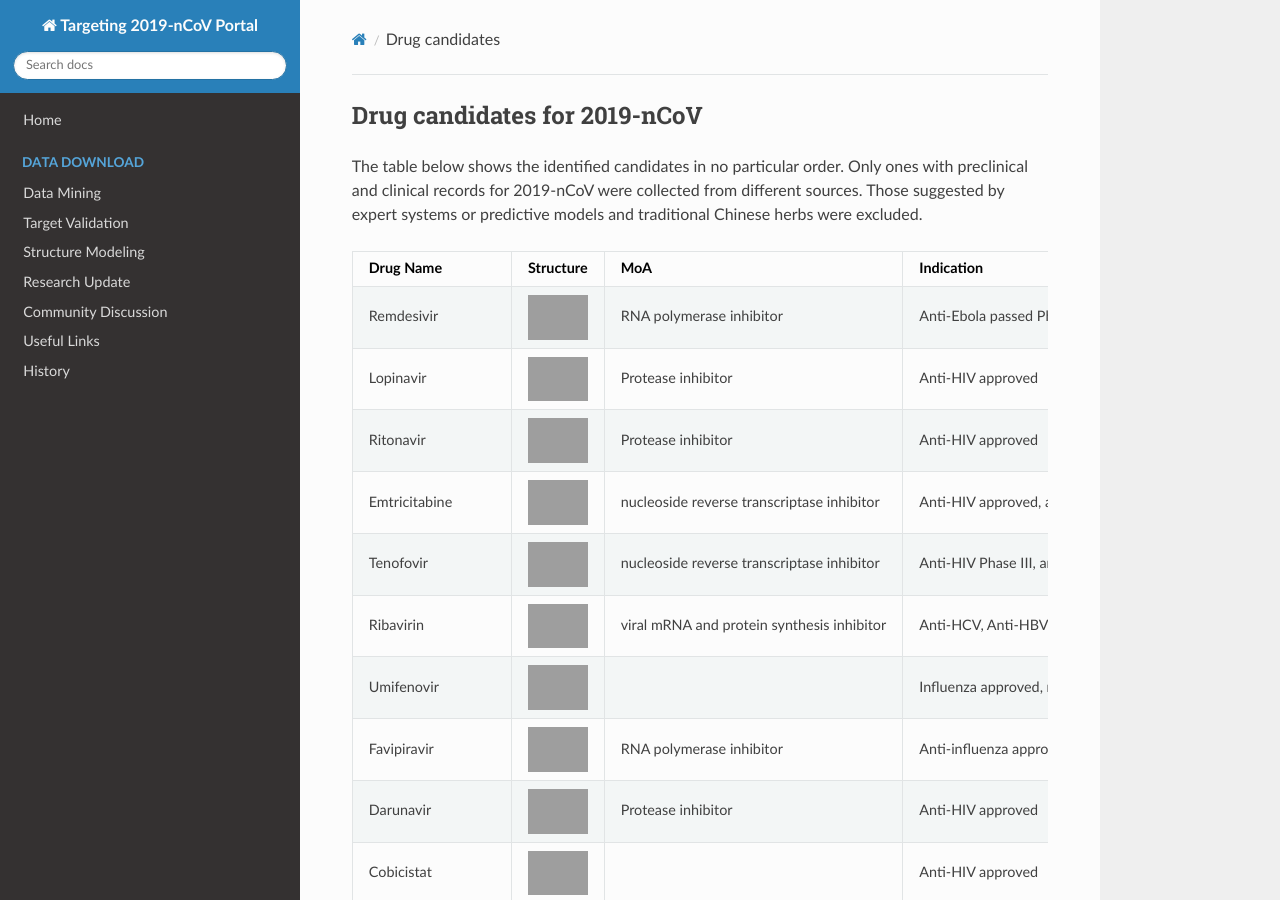
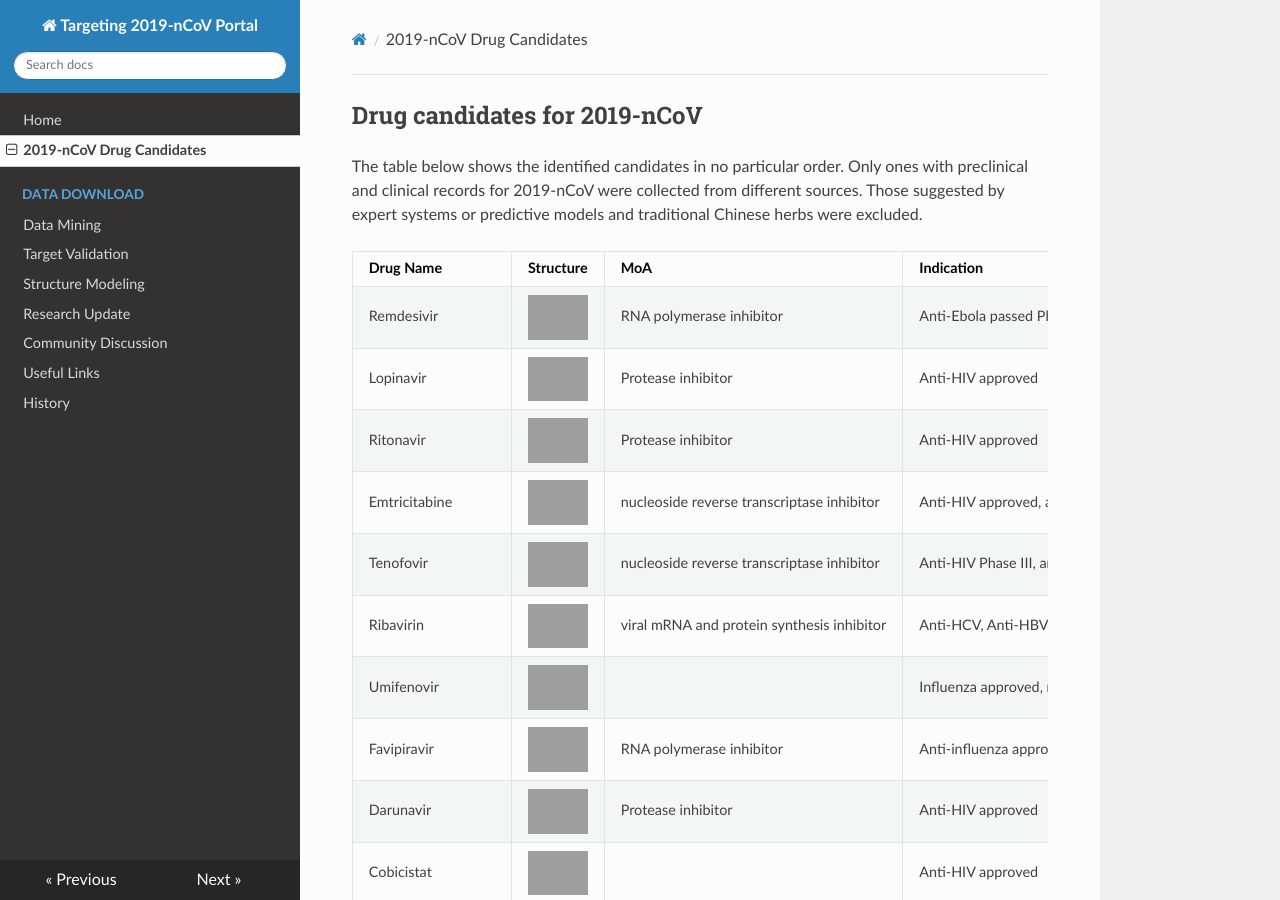
Before and after one commit to GHDDI-AILab/Targeting2019-nCoV, an MkDocs documentation site: the page built from docs/drug_candidates.md, in a window 1280 px wide and 900 px high, cut to the strip 0-900 px from the top of the window. Built offline with MkDocs 1.6.1, drawn with Linux system fonts in a browser that asks for light colours; nearby versions of some CDN libraries; grey boxes are pictures that could not be loaded.

Commit message:
Update mkdocs.yml

```diff
--- a/mkdocs.yml
+++ b/mkdocs.yml
@@ -10,7 +10,7 @@ extra_javascript:
 
 nav:
     - Home: index.md
-    #- 2019-nCoV Drug Candidates: drug_candidates.md
+    - 2019-nCoV Drug Candidates: drug_candidates.md
     #- 2019-nCoV Assay Protocals: assay.md
     #- 2019-nCoV Computational Studies: computational.md
     - Data Download:
```
